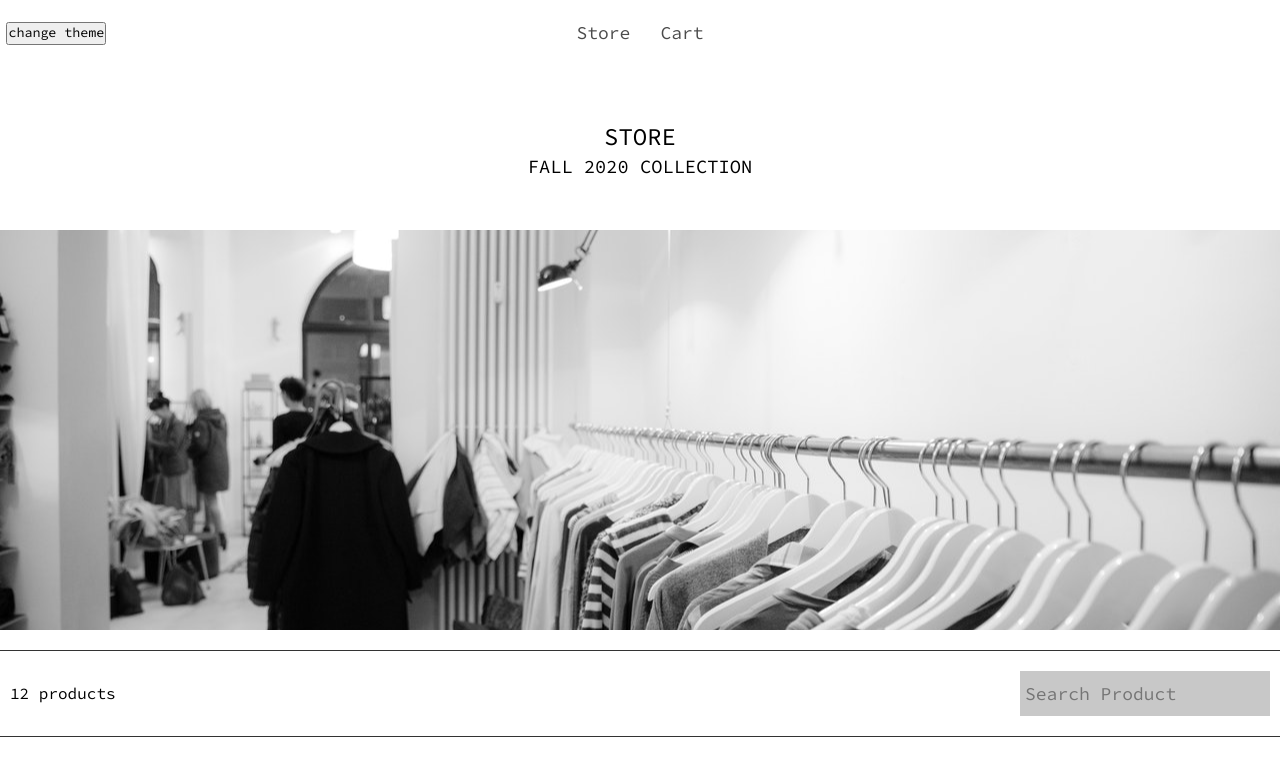
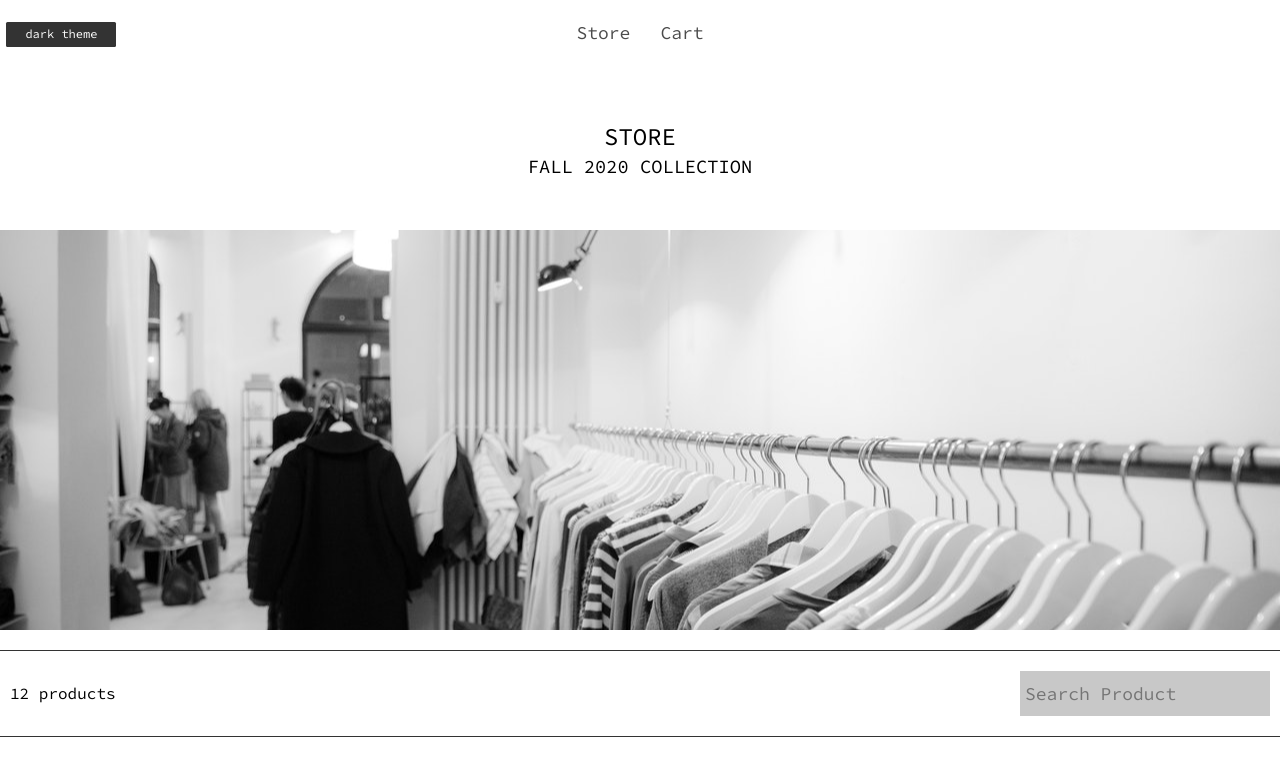
Before and after one commit to Adi-Barbacariu/react-store, a React (Create React App) app: page / in a window 1280 px wide. Shown: the top 766 px of the page. Built offline with nearby package versions, Linux system fonts and the light colour scheme; data requests are answered from the project's data file.

Commit message:
added style to theme button

```diff
--- a/src/components/App.jsx
+++ b/src/components/App.jsx
@@ -3,7 +3,7 @@ import Footer from "./Footer";
 import Navigation from "./Navigation";
 import FunctionsContext from "../context";
 import ThemeButton from "./ThemeButton";
-import { enableDarkTheme, enableLightTheme } from "../enableDarkTheme";
+import { enableDarkTheme, enableLightTheme } from "../enableTheme";
 
 export default class App extends React.PureComponent {
   constructor(props) {
@@ -173,7 +173,7 @@ export default class App extends React.PureComponent {
           handleChangeTheme: this.handleChangeTheme,
         }}
       >
-        <ThemeButton />
+        <ThemeButton theme={this.state.theme} />
         <Navigation />
         <Footer />
       </FunctionsContext.Provider>
--- a/src/components/ThemeButton.jsx
+++ b/src/components/ThemeButton.jsx
@@ -5,7 +5,7 @@ import "../sass/theme-btn.scss";
 function ThemeButton(props) {
   return (
     <button onClick={props.handleChangeTheme} className="theme-btn">
-      change theme
+      {props.theme === "light" ? "dark" : "light"} theme
     </button>
   );
 }
--- a/src/sass/theme-btn.scss
+++ b/src/sass/theme-btn.scss
@@ -1,5 +1,18 @@
 .theme-btn {
   position: absolute;
+  width: 110px;
   top: 1.4rem;
   left: 0.4rem;
+  font-size: 12px;
+  padding: 4px 8px;
+  border: none;
+  background-color: #333;
+  color: #fff;
+  border-radius: 1.5px;
+  cursor: pointer;
+  transition: transform linear 0.1s;
 }
+
+.theme-btn:hover {
+  transform: translateY(-1px);
+}
```
Also changed, not shown: src/enableTheme.js (renamed from src/enableDarkTheme.js).
